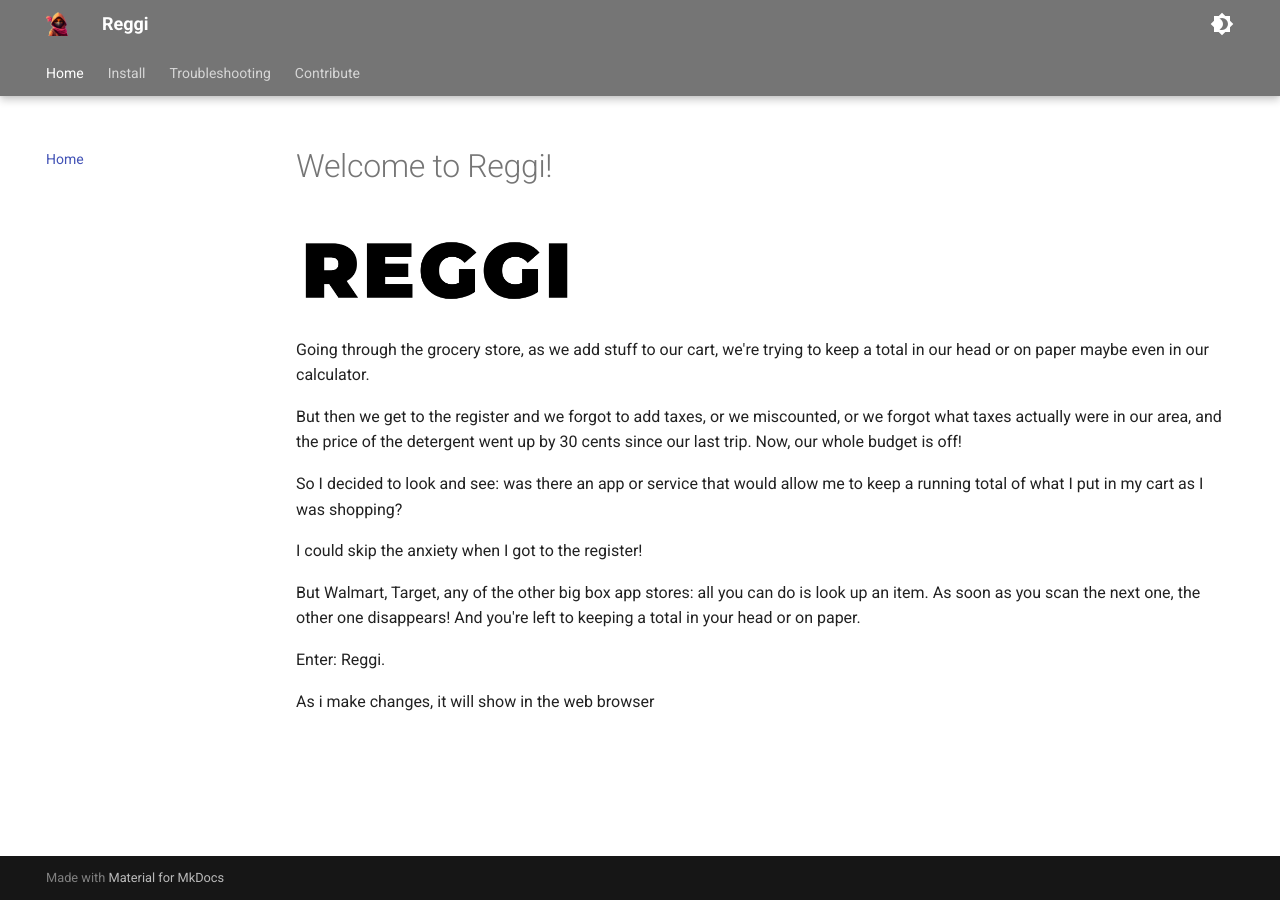
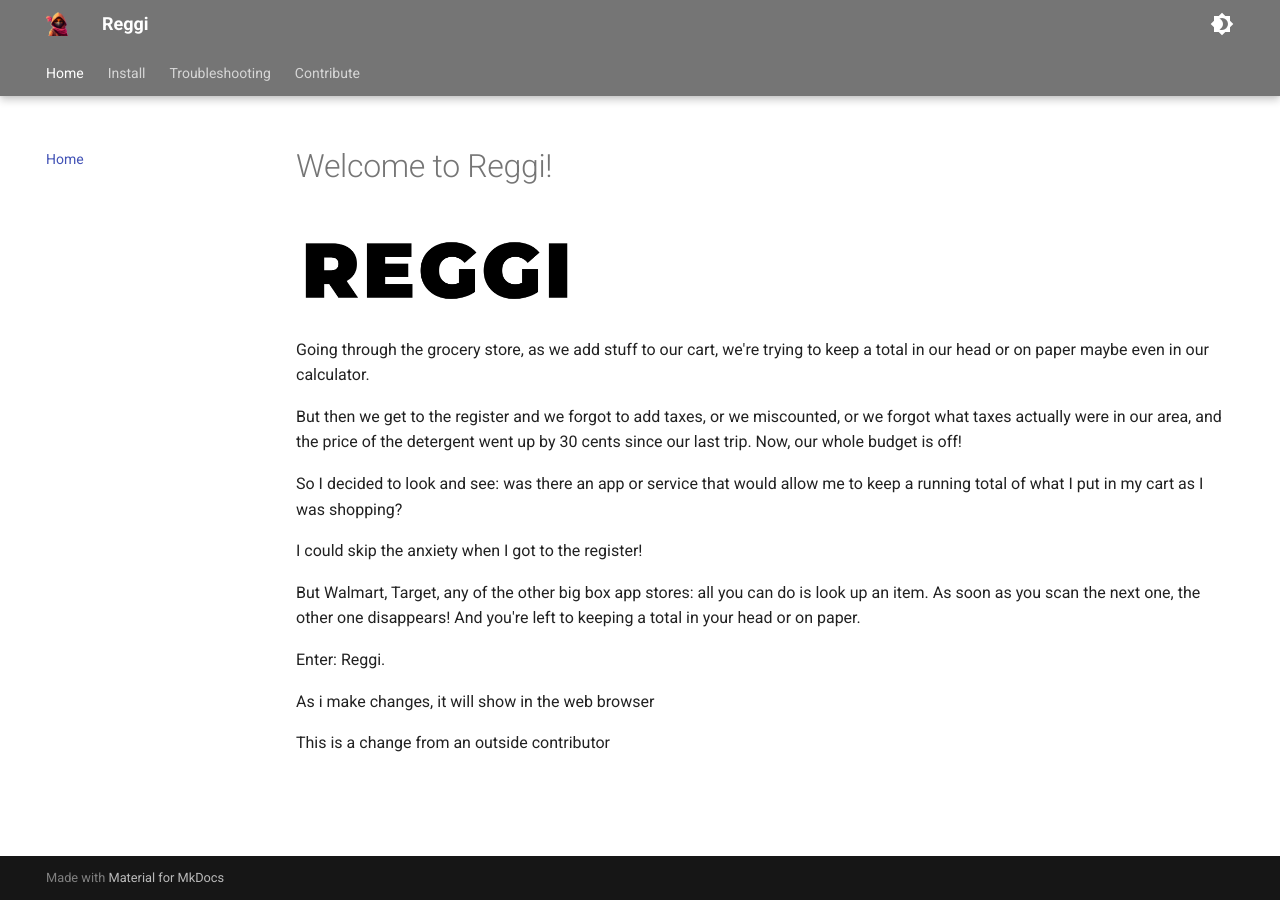
Before and after one commit to andrewbreyen2/reggi-demo, an MkDocs documentation site: the page built from docs/index.md, in a window 1280 px wide. Built offline with MkDocs 1.6.1 and Material for MkDocs 9.7.7, drawn with Linux system fonts in a browser that asks for light colours.

Commit message:
outside contributor change

```diff
--- a/docs/index.md
+++ b/docs/index.md
@@ -20,3 +20,5 @@ But Walmart, Target, any of the other big box app stores: all you can do is look
 Enter: Reggi.
 
 As i make changes, it will show in the web browser
+
+This is a change from an outside contributor
```
